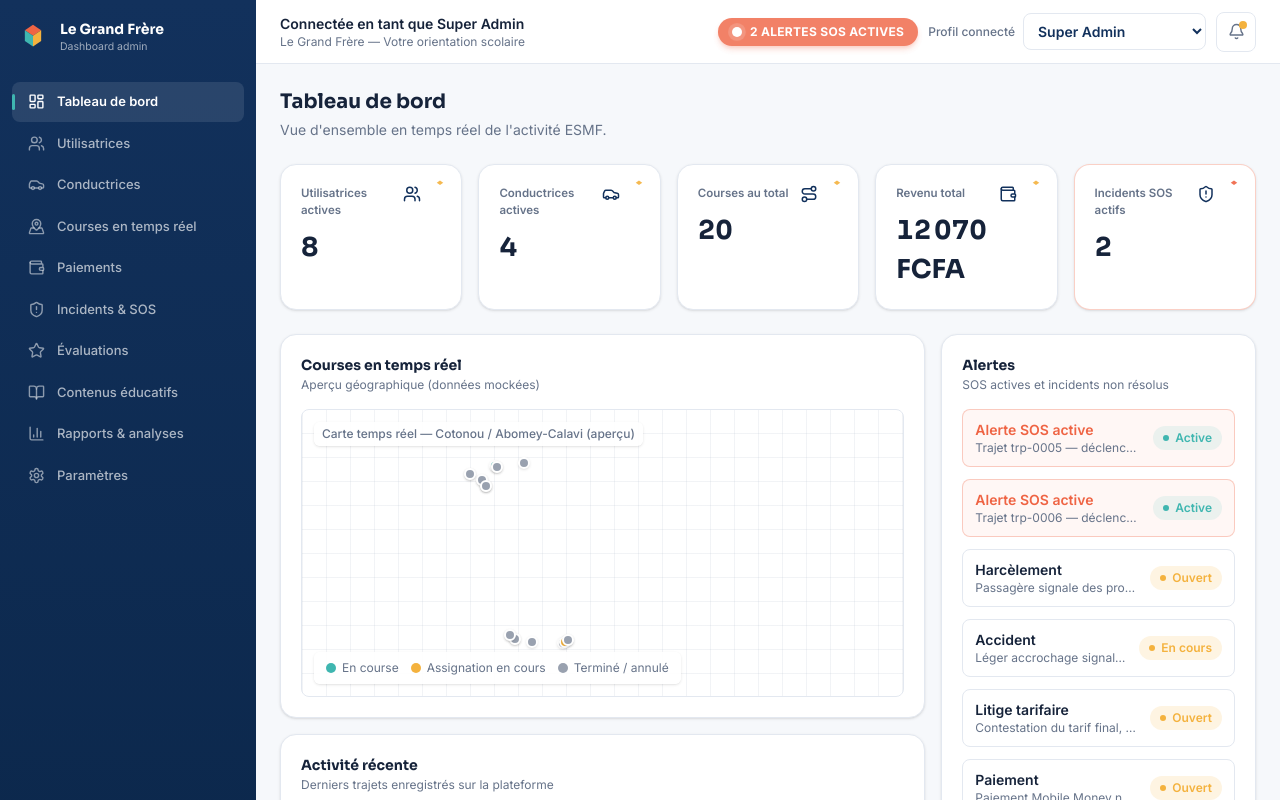
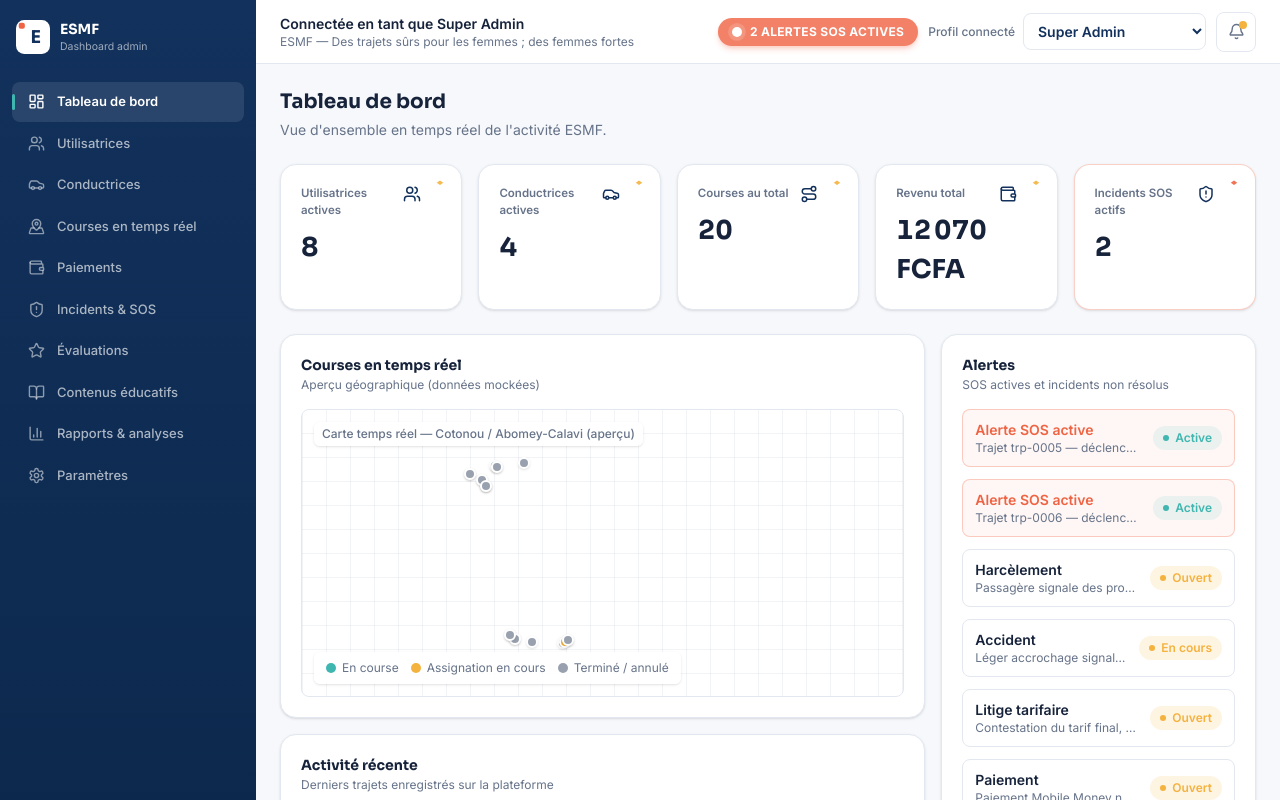
Before and after one commit to Yamoon224/ESMF-ADMIN, a Next.js app: page / in a window 1280 px wide. Shown: the top 800 px of the page. Built offline with nearby package versions, Linux system fonts and the light colour scheme.

Commit message:
feat: update branding references and improve brand mark design for ESMF

```diff
--- a/src/app/globals.css
+++ b/src/app/globals.css
@@ -4,7 +4,7 @@
   --background: #f6f8fb;
   --foreground: #16233a;
 
-  /* Le Grand Frère — brand tokens, derived from the logo (navy / teal / coral / gold). */
+  /* ESMF brand tokens (navy / teal / coral / gold). */
   --esmf-primary: #12315c;
   --esmf-primary-dark: #0a2547;
   --esmf-primary-light: #eaf0f9;
--- a/src/app/layout.tsx
+++ b/src/app/layout.tsx
@@ -15,9 +15,9 @@ const sora = Sora({
 });
 
 export const metadata: Metadata = {
-  title: "Le Grand Frère — Dashboard Admin",
+  title: "ESMF — Dashboard Admin",
   description:
-    "Dashboard d'administration — supervision temps réel, utilisatrices, conductrices, incidents SOS, analytics.",
+    "ESMF (Enagnon Sécurité Mobilité Femme) — supervision temps réel, utilisatrices, conductrices, incidents SOS, analytics.",
 };
 
 export default function RootLayout({
--- a/src/components/layout/dashboard-shell.tsx
+++ b/src/components/layout/dashboard-shell.tsx
@@ -38,7 +38,7 @@ function TopBar({
             Connectée en tant que {getRoleLabel(role)}
           </p>
           <p className="hidden truncate text-xs text-esmf-text-muted sm:block">
-            Le Grand Frère — Votre orientation scolaire
+            ESMF — Des trajets sûrs pour les femmes ; des femmes fortes
           </p>
         </div>
       </div>
--- a/src/components/ui/brand-mark.tsx
+++ b/src/components/ui/brand-mark.tsx
@@ -3,24 +3,30 @@ type BrandMarkProps = {
   className?: string;
 };
 
-/**
- * The three chevrons converge toward a center point — the logo's own geometry,
- * reused as the product's signature mark rather than redrawn as a generic icon.
- */
+/** ESMF monogram badge — Enagnon Sécurité Mobilité Femme. */
 export function BrandMark({ size = 34, className }: BrandMarkProps) {
   return (
     <svg
       width={size}
       height={size}
       viewBox="0 0 100 100"
-      fill="none"
       className={className}
       role="img"
-      aria-label="Le Grand Frère"
+      aria-label="ESMF"
     >
-      <path d="M50 14 L74 30 L50 46 L26 30 Z" fill="var(--esmf-alert)" />
-      <path d="M26 30 L50 46 L50 78 L26 62 Z" fill="var(--esmf-success)" />
-      <path d="M74 30 L50 46 L50 78 L74 62 Z" fill="var(--esmf-secondary)" />
+      <rect width="100" height="100" rx="24" fill="white" />
+      <rect x="8" y="8" width="18" height="18" rx="6" fill="var(--esmf-alert)" />
+      <text
+        x="58"
+        y="68"
+        textAnchor="middle"
+        fontFamily="var(--font-sora), sans-serif"
+        fontWeight="700"
+        fontSize="52"
+        fill="var(--esmf-primary)"
+      >
+        E
+      </text>
     </svg>
   );
 }
@@ -35,7 +41,7 @@ export function BrandLockup({ className, tagline = "Dashboard admin" }: BrandLoc
     <div className={`flex items-center gap-2.5 ${className ?? ""}`}>
       <BrandMark size={34} />
       <span className="font-display text-sm font-bold leading-tight text-white">
-        Le Grand Frère
+        ESMF
         <span className="mt-0.5 block font-sans text-[10.5px] font-normal text-white/60">
           {tagline}
         </span>
```
